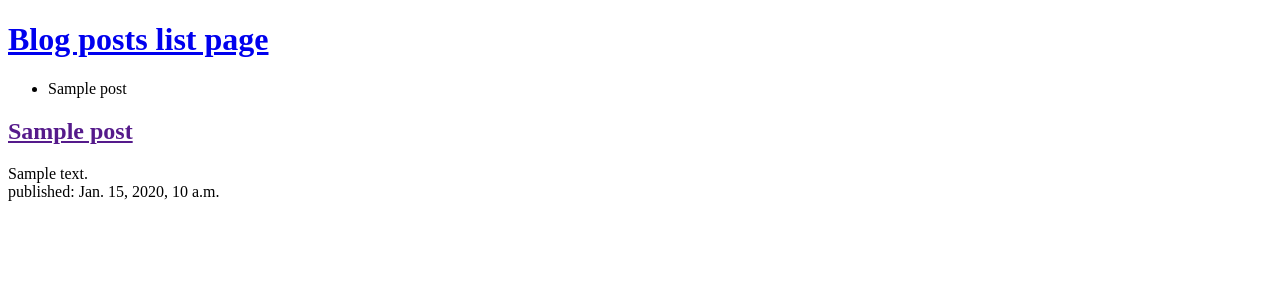
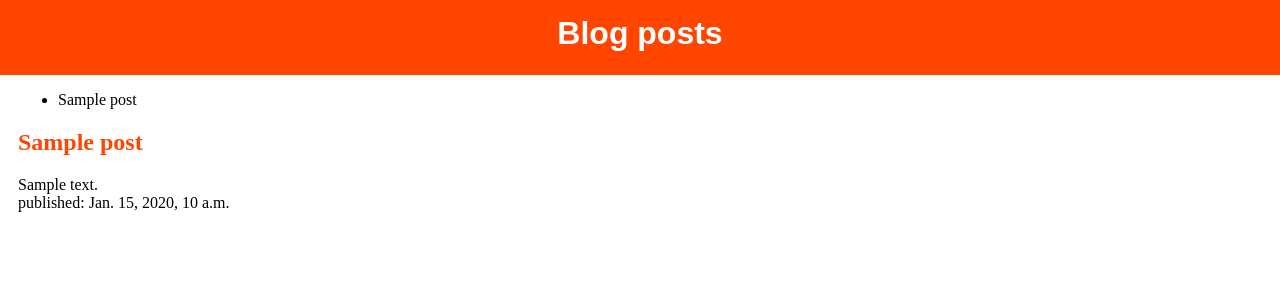
Before and after one commit to sandagolcea/djangogirls, a Django app: page / in a window 1280 px wide. Shown: the top 300 px of the page. Run offline with Django 3.2, Linux system fonts and the light colour scheme; tables that the repository leaves empty hold one stand-in row (values such as "Sample post").

Commit message:
adds base template and extracts block content, plus styling

```diff
--- /dev/null
+++ b/blog/static/css/blog.css
@@ -0,0 +1,32 @@
+body {
+    top: 0;
+    left: 0;
+    width: 100%;
+    height: 100%;
+    margin: 0;
+}
+
+h1 {
+    margin: 0;
+    height: 75px;
+    justify-content: center;
+    display: flex;
+    background-color: orangered;
+}
+
+h1 a {
+    font-family: fantasy;
+    text-decoration: none;
+    padding: 15px;
+    color: white;
+}
+
+h2 a {
+    font-family: ui-monospace;
+    text-decoration: none;
+    color: orangered;
+}
+
+.posts__container {
+    margin-left: 18px;
+}
--- /dev/null
+++ b/blog/templates/blog/base.html
@@ -0,0 +1,11 @@
+{% load static %}
+<!DOCTYPE html>
+<html>
+    <head>
+        <link rel="stylesheet" href="{% static 'css/blog.css' %}">
+    </head>
+    <body>
+        {% block content %}
+        {% endblock %}
+    </body>
+</html>
--- a/blog/templates/blog/post_list.html
+++ b/blog/templates/blog/post_list.html
@@ -1,7 +1,8 @@
-<!DOCTYPE html>
-<html>
-    <body>
-        <h1><a href="/">Blog posts list page</a></h1>
+{% extends 'blog/base.html' %}
+
+{% block content %}
+    <h1><a href="/">Blog posts</a></h1>
+    <div class="posts__container">
         <ul>
             {% for post in posts %}
                 <li>{{post}}</li>
@@ -16,5 +17,5 @@
             </article>
         {% endfor %}
         </div>
-    </body>
-</html>
+    </div>
+{% endblock %}
```
